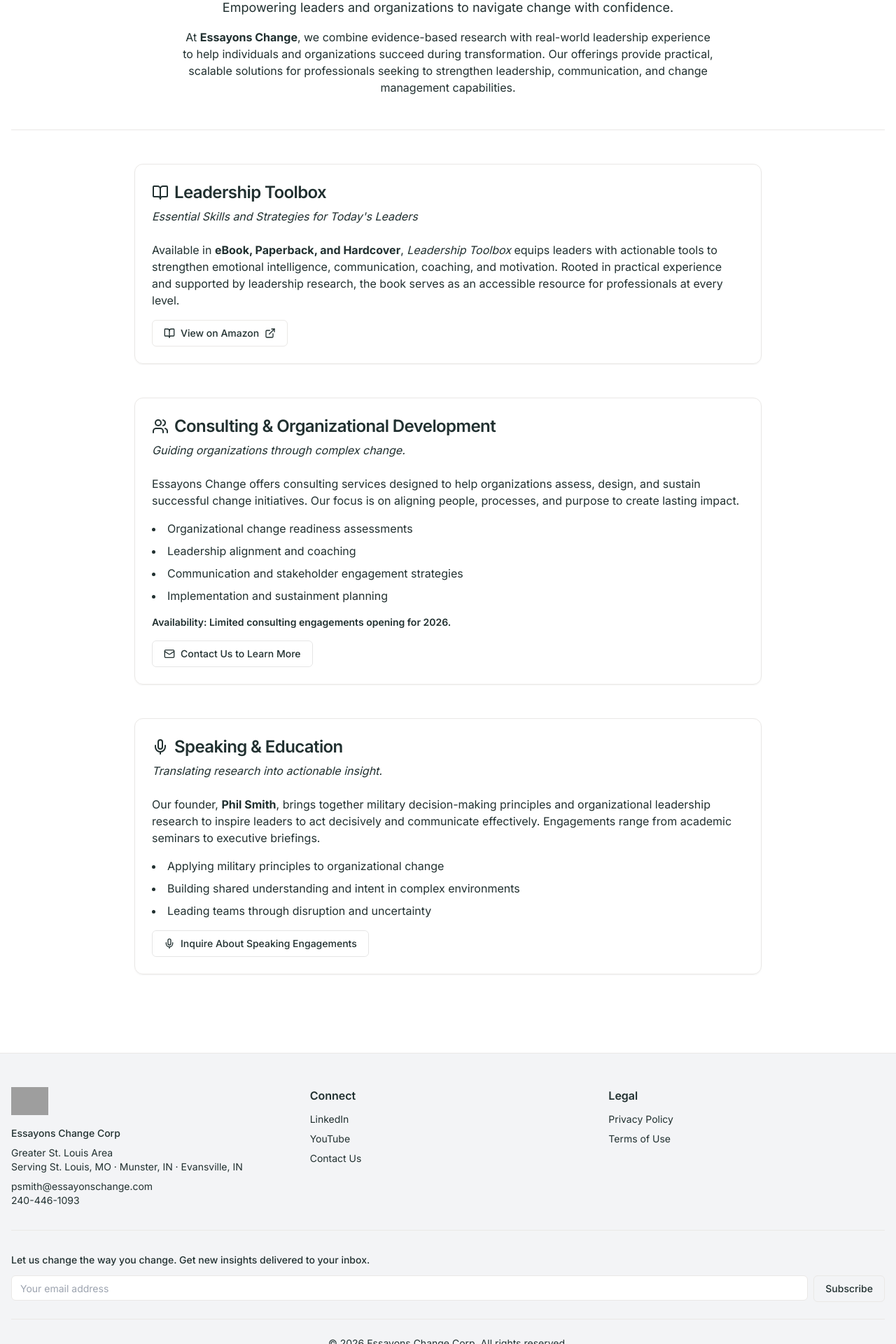
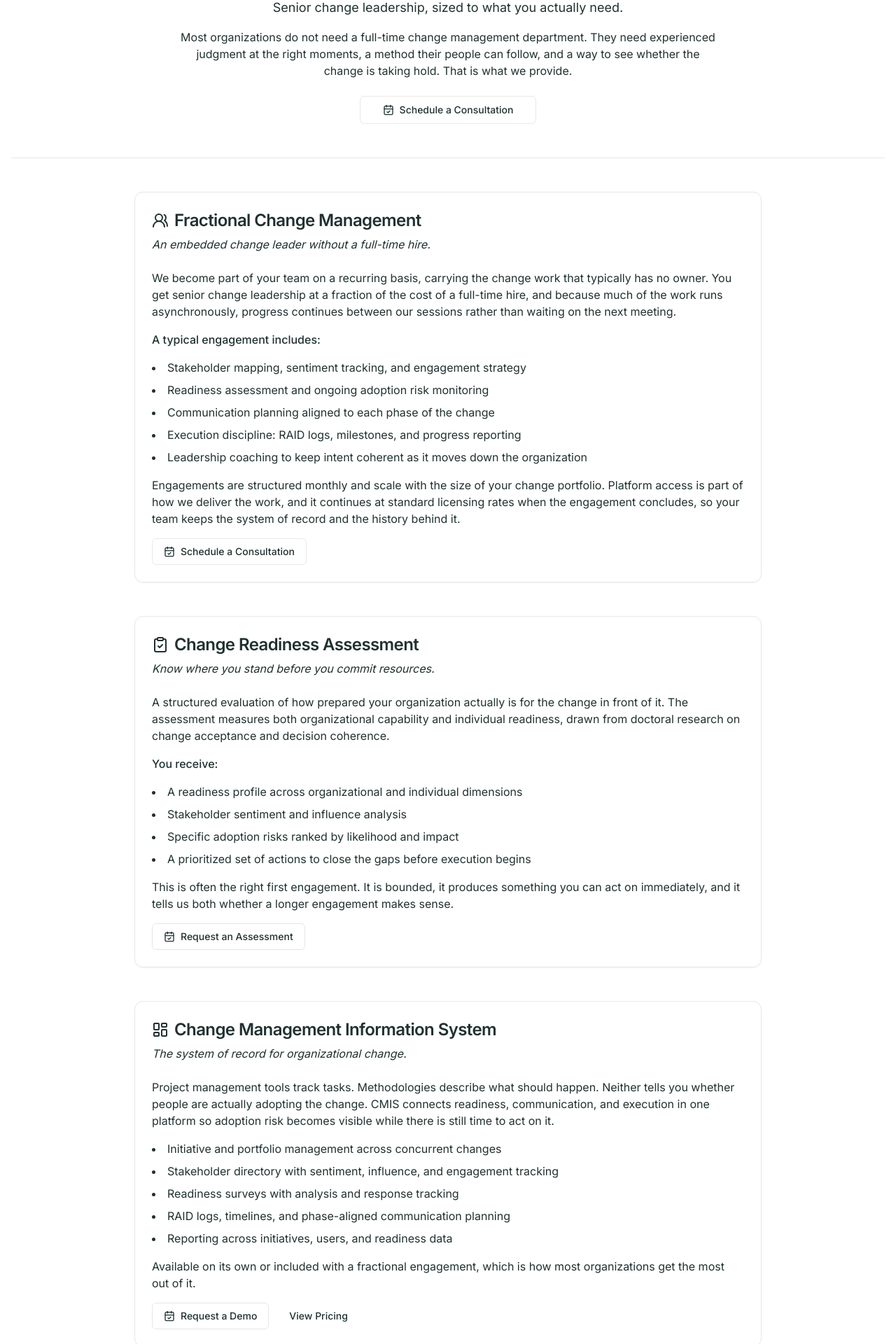
Before and after one commit to psmithccld/Essayons_Change_Website, a React (Vite) app in the folder client/: page /offerings in a window 1280 px wide. Shown: the part 180-2100 px from the top of the page at 70% size. Built offline with nearby package versions, Linux system fonts and the light colour scheme; grey boxes are pictures that could not be loaded.

Commit message:
Revise offerings page with new content and features
Updated offerings page content to reflect new services and descriptions. Added new icons and adjusted button links.

```diff
--- a/client/src/pages/offerings.tsx
+++ b/client/src/pages/offerings.tsx
@@ -1,4 +1,6 @@
-import { ExternalLink, Mail, BookOpen, Users, Mic } from 'lucide-react';
+import { ExternalLink, Mail, BookOpen, Users, Mic, Users2, ClipboardCheck, LayoutDashboard, CalendarCheck } from 'lucide-react';
+import { Link } from 'wouter';
+import { CONSULTATION_URL } from '@/lib/booking';
 import { Button } from '@/components/ui/button';
 import { Card, CardContent, CardDescription, CardHeader, CardTitle } from '@/components/ui/card';
 
@@ -11,12 +13,147 @@
           Offerings
         </h1>
         <p className="text-lg text-muted-foreground">
-          Empowering leaders and organizations to navigate change with confidence.
+          Senior change leadership, sized to what you actually need.
         </p>
         <p className="text-base text-muted-foreground">
-          At <strong>Essayons Change</strong>, we combine evidence-based research with real-world leadership experience to help individuals and organizations succeed during transformation. Our offerings provide practical, scalable solutions for professionals seeking to strengthen leadership, communication, and change management capabilities.
+          Most organizations do not need a full-time change management department. They need
+          experienced judgment at the right moments, a method their people can follow, and a way to
+          see whether the change is taking hold. That is what we provide.
         </p>
+        <div className="pt-2">
+          <Button size="lg" className="gap-2" asChild data-testid="button-offerings-consultation">
+            <a href={CONSULTATION_URL} target="_blank" rel="noopener noreferrer">
+              <CalendarCheck className="w-4 h-4" />
+              Schedule a Consultation
+            </a>
+          </Button>
+        </div>
       </div>
+
+      <div className="border-t border-border" />
+
+      {/* Fractional Change Management */}
+      <Card className="max-w-4xl mx-auto border-primary/40" data-testid="card-fractional">
+        <CardHeader>
+          <CardTitle className="flex flex-wrap items-center gap-2 text-2xl">
+            <Users2 className="w-6 h-6" />
+            Fractional Change Management
+          </CardTitle>
+          <CardDescription className="text-base italic">
+            An embedded change leader without a full-time hire.
+          </CardDescription>
+        </CardHeader>
+        <CardContent className="space-y-4">
+          <p>
+            We become part of your team on a recurring basis, carrying the change work that
+            typically has no owner. You get senior change leadership at a fraction of the cost of a
+            full-time hire, and because much of the work runs asynchronously, progress continues
+            between our sessions rather than waiting on the next meeting.
+          </p>
+          <p className="font-medium">A typical engagement includes:</p>
+          <ul className="list-disc list-inside space-y-2 text-muted-foreground">
+            <li>Stakeholder mapping, sentiment tracking, and engagement strategy</li>
+            <li>Readiness assessment and ongoing adoption risk monitoring</li>
+            <li>Communication planning aligned to each phase of the change</li>
+            <li>Execution discipline: RAID logs, milestones, and progress reporting</li>
+            <li>Leadership coaching to keep intent coherent as it moves down the organization</li>
+          </ul>
+          <p>
+            Engagements are structured monthly and scale with the size of your change portfolio.
+            Platform access is part of how we deliver the work, and it continues at standard
+            licensing rates when the engagement concludes, so your team keeps the system of record
+            and the history behind it.
+          </p>
+          <Button className="gap-2" asChild data-testid="button-fractional-contact">
+            <a href={CONSULTATION_URL} target="_blank" rel="noopener noreferrer">
+              <CalendarCheck className="w-4 h-4" />
+              Schedule a Consultation
+            </a>
+          </Button>
+        </CardContent>
+      </Card>
+
+      {/* Change Readiness Assessment */}
+      <Card className="max-w-4xl mx-auto" data-testid="card-readiness">
+        <CardHeader>
+          <CardTitle className="flex flex-wrap items-center gap-2 text-2xl">
+            <ClipboardCheck className="w-6 h-6" />
+            Change Readiness Assessment
+          </CardTitle>
+          <CardDescription className="text-base italic">
+            Know where you stand before you commit resources.
+          </CardDescription>
+        </CardHeader>
+        <CardContent className="space-y-4">
+          <p>
+            A structured evaluation of how prepared your organization actually is for the change in
+            front of it. The assessment measures both organizational capability and individual
+            readiness, drawn from doctoral research on change acceptance and decision coherence.
+          </p>
+          <p className="font-medium">You receive:</p>
+          <ul className="list-disc list-inside space-y-2 text-muted-foreground">
+            <li>A readiness profile across organizational and individual dimensions</li>
+            <li>Stakeholder sentiment and influence analysis</li>
+            <li>Specific adoption risks ranked by likelihood and impact</li>
+            <li>A prioritized set of actions to close the gaps before execution begins</li>
+          </ul>
+          <p>
+            This is often the right first engagement. It is bounded, it produces something you can
+            act on immediately, and it tells us both whether a longer engagement makes sense.
+          </p>
+          <Button variant="outline" className="gap-2" asChild data-testid="button-readiness-contact">
+            <a href={CONSULTATION_URL} target="_blank" rel="noopener noreferrer">
+              <CalendarCheck className="w-4 h-4" />
+              Request an Assessment
+            </a>
+          </Button>
+        </CardContent>
+      </Card>
+
+      {/* CMIS Platform */}
+      <Card className="max-w-4xl mx-auto" data-testid="card-cmis">
+        <CardHeader>
+          <CardTitle className="flex flex-wrap items-center gap-2 text-2xl">
+            <LayoutDashboard className="w-6 h-6" />
+            Change Management Information System
+          </CardTitle>
+          <CardDescription className="text-base italic">
+            The system of record for organizational change.
+          </CardDescription>
+        </CardHeader>
+        <CardContent className="space-y-4">
+          <p>
+            Project management tools track tasks. Methodologies describe what should happen. Neither
+            tells you whether people are actually adopting the change. CMIS connects readiness,
+            communication, and execution in one platform so adoption risk becomes visible while
+            there is still time to act on it.
+          </p>
+          <ul className="list-disc list-inside space-y-2 text-muted-foreground">
+            <li>Initiative and portfolio management across concurrent changes</li>
+            <li>Stakeholder directory with sentiment, influence, and engagement tracking</li>
+            <li>Readiness surveys with analysis and response tracking</li>
+            <li>RAID logs, timelines, and phase-aligned communication planning</li>
+            <li>Reporting across initiatives, users, and readiness data</li>
+          </ul>
+          <p>
+            Available on its own or included with a fractional engagement, which is how most
+            organizations get the most out of it.
+          </p>
+          <div className="flex flex-wrap gap-3">
+            <Button variant="outline" className="gap-2" asChild data-testid="button-cmis-demo">
+              <a href={CONSULTATION_URL} target="_blank" rel="noopener noreferrer">
+                <CalendarCheck className="w-4 h-4" />
+                Request a Demo
+              </a>
+            </Button>
+            <Link href="/pricing">
+              <Button variant="ghost" data-testid="button-cmis-pricing">
+                View Pricing
+              </Button>
+            </Link>
+          </div>
+        </CardContent>
+      </Card>
 
       <div className="border-t border-border" />
 
@@ -66,7 +203,9 @@
         </CardHeader>
         <CardContent className="space-y-4">
           <p>
-            Essayons Change offers consulting services designed to help organizations assess, design, and sustain successful change initiatives. Our focus is on aligning people, processes, and purpose to create lasting impact.
+            Beyond recurring engagements, we take on defined projects: organizational design work,
+            post-acquisition integration, leadership alignment, and sustainment planning after a
+            change has launched.
           </p>
           <ul className="list-disc list-inside space-y-2 text-muted-foreground">
             <li>Organizational change readiness assessments</li>
@@ -75,7 +214,7 @@
             <li>Implementation and sustainment planning</li>
           </ul>
           <p className="text-sm font-semibold">
-            Availability: Limited consulting engagements opening for 2026.
+            Availability: Limited project engagements opening for 2026.
           </p>
           <Button
             variant="outline"
@@ -83,9 +222,9 @@
             className="gap-2"
             data-testid="button-consulting-contact"
           >
-            <a href="mailto:psmith@essayonschange.com">
+            <a href="/contact">
               <Mail className="w-4 h-4" />
-              Contact Us to Learn More
+              Discuss a Project
             </a>
           </Button>
         </CardContent>
```
